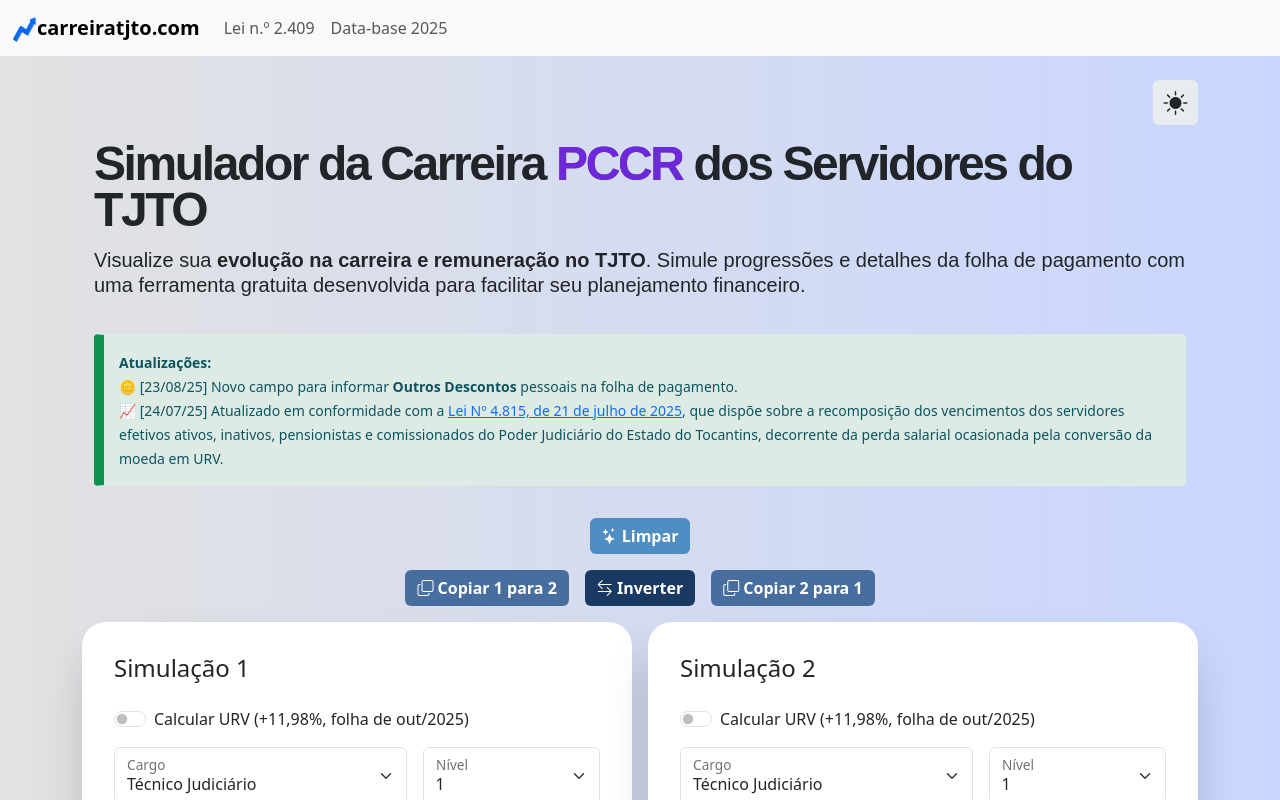
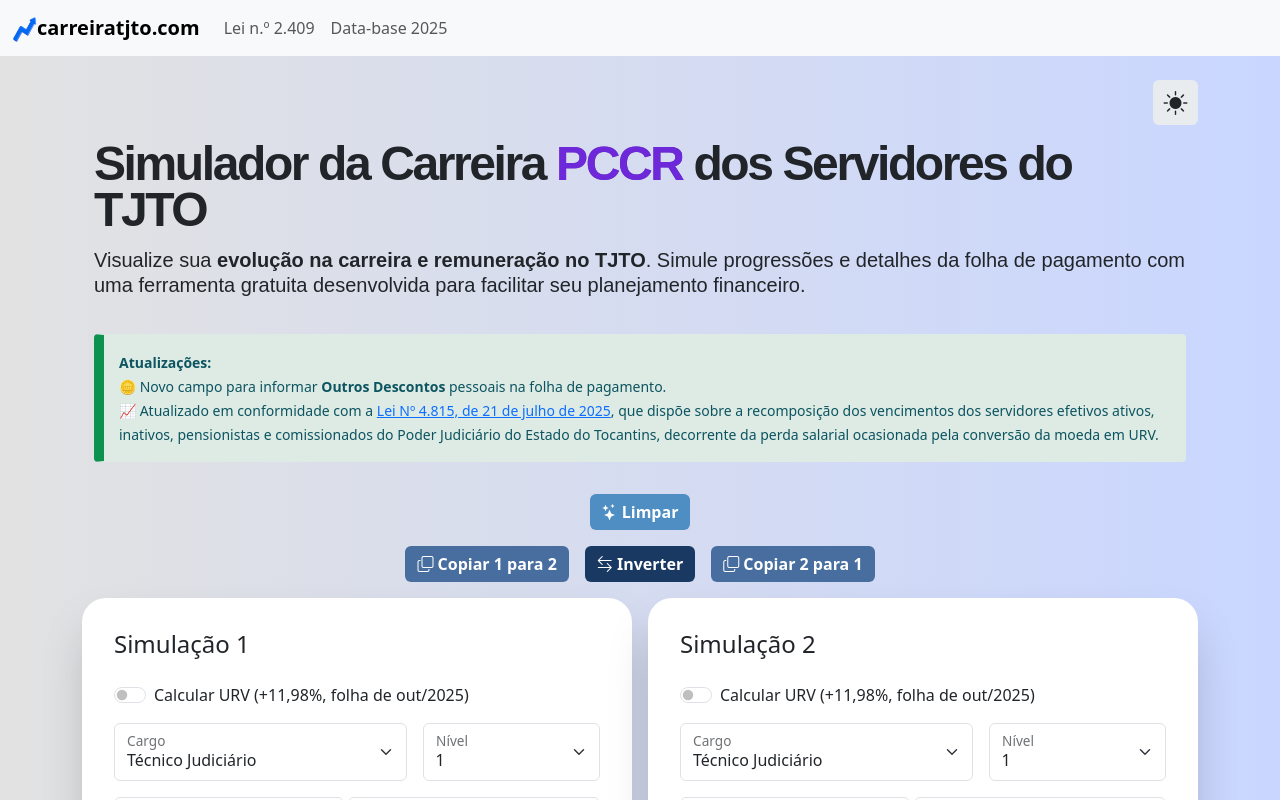
Before and after one commit to guilhermeoq/carreira-tjto, a Vue app: page / in a window 1280 px wide. Shown: the top 800 px of the page. Built offline with nearby package versions, Linux system fonts and the light colour scheme.

Commit message:
update news section

```diff
--- a/src/components/Calculadora.vue
+++ b/src/components/Calculadora.vue
@@ -62,8 +62,8 @@
 
       <div class="callout callout-info">
         <small><strong>Atualizações:</strong><br>
-          🪙 [23/08/25] Novo campo para informar <strong>Outros Descontos</strong> pessoais na folha de pagamento.<br>
-          📈 [24/07/25] Atualizado em conformidade com a
+          🪙 Novo campo para informar <strong>Outros Descontos</strong> pessoais na folha de pagamento.<br>
+          📈 Atualizado em conformidade com a
           <a href="https://doe.to.gov.br/diario/5476/download"
             >Lei Nº 4.815, de 21 de julho de 2025</a
           >, que dispõe sobre a recomposição dos vencimentos dos servidores efetivos ativos,
```
